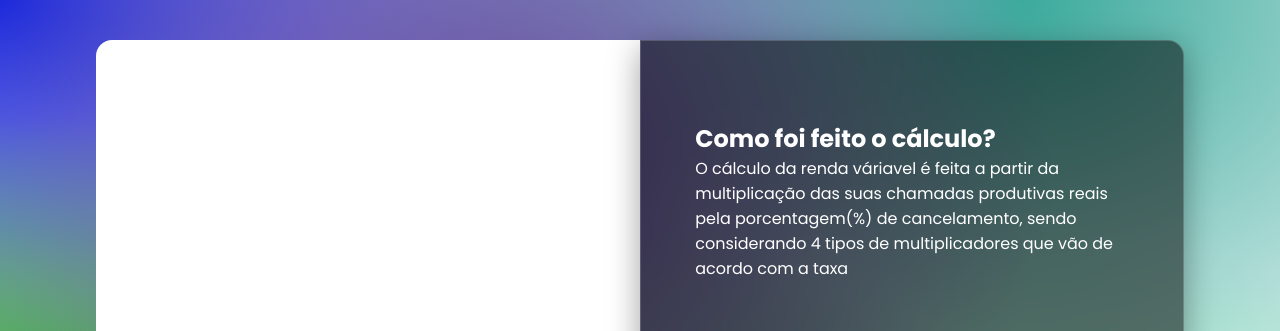
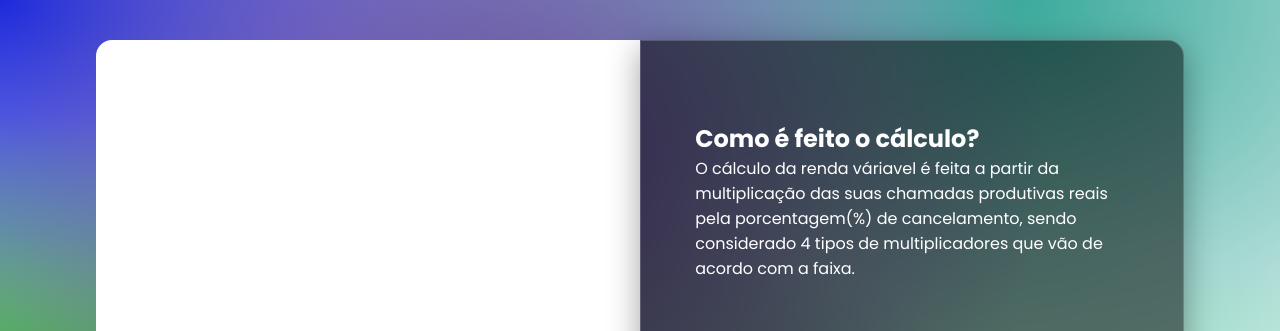
Before and after one commit to joaovsz/simuladorRv, a React (Vite) app: page / in a window 1280 px wide. Shown: the top 331 px of the page. Built offline with nearby package versions, Linux system fonts and the light colour scheme.

Commit message:
att Descrição

```diff
--- a/src/components/Results/Dados.jsx
+++ b/src/components/Results/Dados.jsx
@@ -24,12 +24,12 @@ export const Dados = () => {
     <div id="results">
       <div className="results-group">
         <section id="description">
-          <h1>Como foi feito o cálculo?</h1>
+          <h1>Como é feito o cálculo?</h1>
           <p>
             O cálculo da renda váriavel é feita a partir da multiplicação das
             suas chamadas produtivas reais pela porcentagem(%) de cancelamento,
-            sendo considerando 4 tipos de multiplicadores que vão de acordo com
-            a taxa
+            sendo considerado 4 tipos de multiplicadores que vão de acordo com
+            a faixa.
           </p>
         </section>
         <section id="dados">
```
